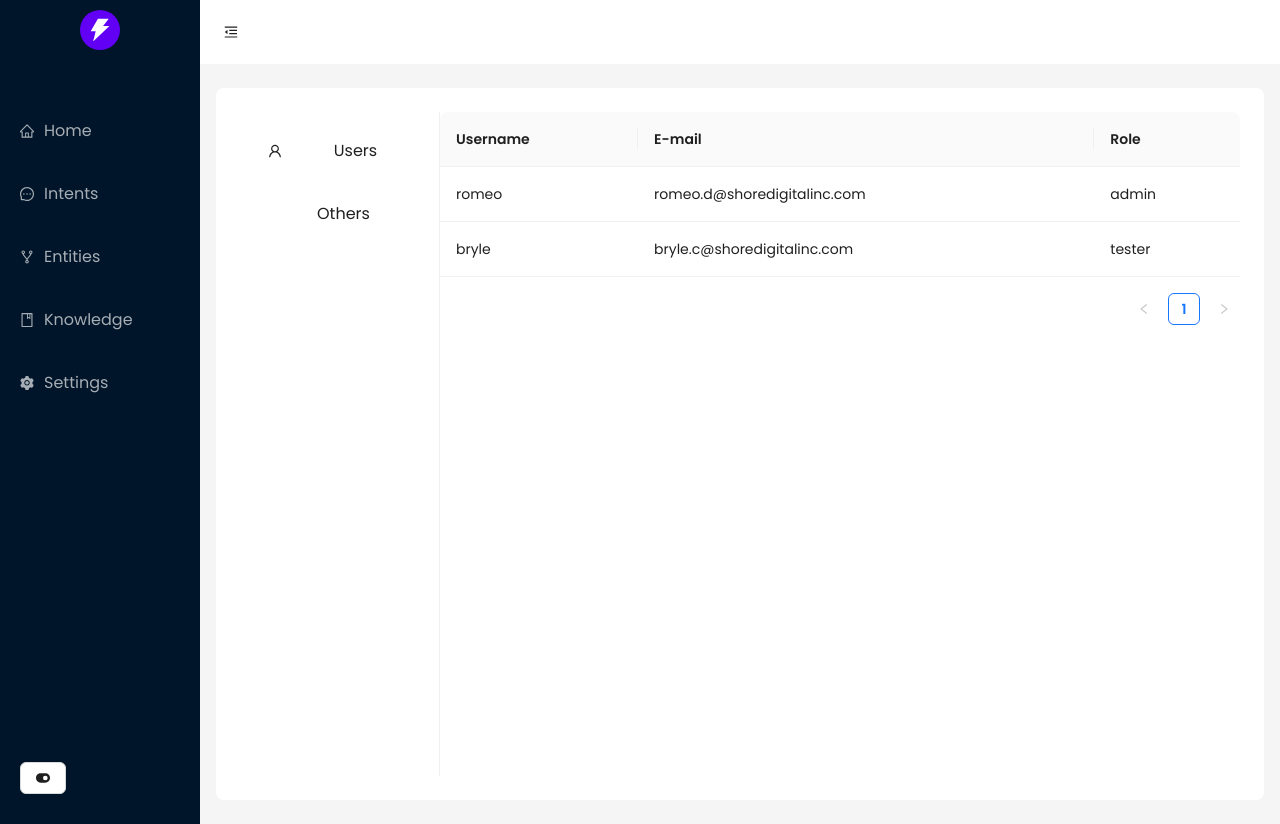
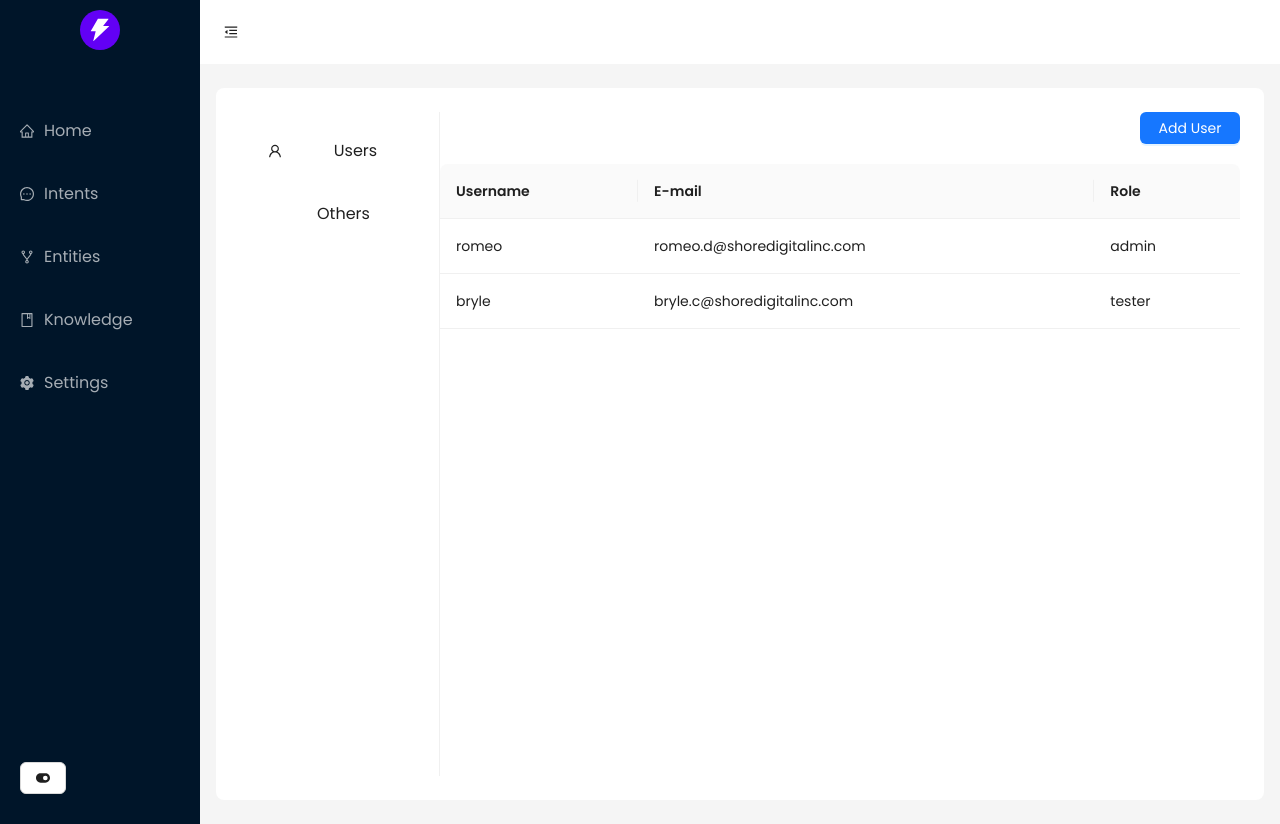
Before and after one commit to BryleCunanan/ai360-studio, a React (Vite) app: page /settings/users in a window 1280 px wide. Built offline with nearby package versions, Linux system fonts and the light colour scheme.

Commit message:
added 'add user' button

```diff
--- a/src/pages/UserAccess.jsx
+++ b/src/pages/UserAccess.jsx
@@ -1,4 +1,4 @@
-import { Table, Modal } from "antd";
+import { Table, Modal, Button, Flex } from "antd";
 import { useState } from "react";
 import UserForm from "../components/UserForm";
 
@@ -42,15 +42,28 @@ const UserAccess = () => {
   const [userData, setUserData] = useState([]);
 
   return (
-    <div>
+    <>
+      <Flex vertical={true} align="self-end" style={{ marginBottom: 20 }}>
+        <Button
+          type="primary"
+          style={{ width: 100 }}
+          onClick={() => {
+            setUserData({});
+            setModalOpen(true);
+          }}
+        >
+          Add User
+        </Button>
+      </Flex>
+
       <Table
         dataSource={dataSource.map((item) => ({ ...item, key: item._id }))}
         columns={columns}
+        pagination={false}
         onRow={(record, rowIndex) => {
           return {
             onClick: () => {
               setUserData(dataSource[rowIndex]);
-              console.log(userData);
               setModalOpen(true);
             },
           };
@@ -65,14 +78,13 @@ const UserAccess = () => {
         footer={null}
         onOk={() => setModalOpen(false)}
         onCancel={() => setModalOpen(false)}
-        styles={{ body: { height: "88vh" } }}
+        styles={{ body: { height: "93vh" } }}
         preserve={false}
         destroyOnClose
-        on
       >
         <UserForm data={userData} />
       </Modal>
-    </div>
+    </>
   );
 };
 
```
